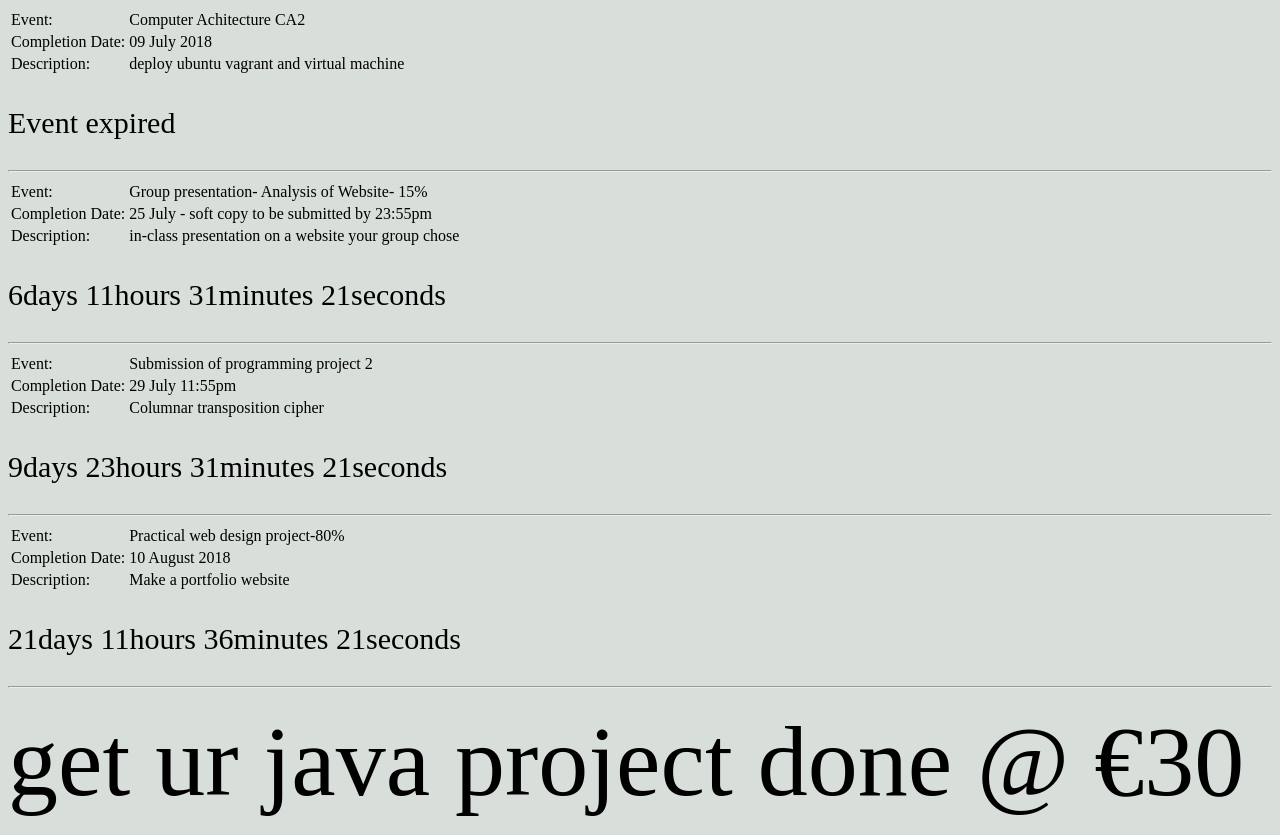
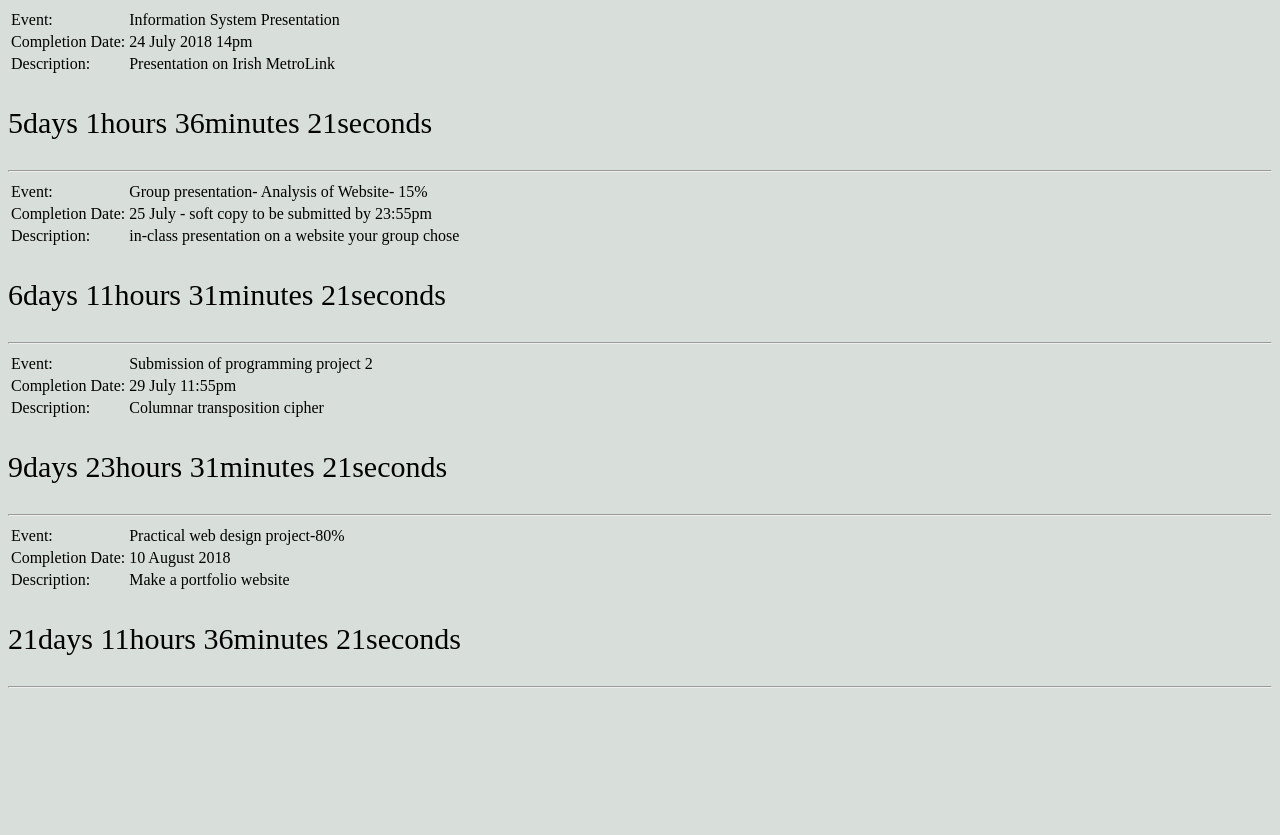
Before and after one commit to El-Nico/El-Nico.github.io, a plain HTML site: page index.html in a window 1280 px wide. After the commit the page ends 800 px from the top, so only its background shows below. Drawn offline with Linux system fonts and the light colour scheme.

Commit message:
update and removal of ad

```diff
--- a/index.html
+++ b/index.html
@@ -11,16 +11,16 @@
     <div id="#1">
         <table >
             <tr>
-                <td>Event:</td><td>Computer Achitecture CA2</td>
+                <td>Event:</td><td>Information System Presentation</td>
             </tr>
             <tr>
-                <td>Completion Date:</td><td>09 July 2018</td>
+                <td>Completion Date:</td><td>24 July 2018 14pm</td>
             </tr>
             <tr>
-                <td>Description:</td><td>deploy ubuntu vagrant and virtual machine</td>
+                <td>Description:</td><td>Presentation on Irish MetroLink</td>
             </tr>
         </table>
-        <p id="#C1" class="countDownParagraph">Event expired</p>
+        <p id="#C1" class="countDownParagraph"></p>
         <hr>
     </div>
     <div id="#2">
@@ -77,11 +77,11 @@
         <p id="#C4" class="countDownParagraph"></p>
         <hr>
     </div>
-    <div id="ad">
+    <!--<div id="ad">
         <p>
             <span class="big">get ur java project done @ &euro;30</span>
         </p>
-    </div>
+    </div>-->
 <script>
 function dispCountdown(id, endDate){
     // Set the date we're counting down to=endDate==>new Date("Sep 5, 2018 15:37:25").getTime();
@@ -112,7 +112,7 @@ let update = setInterval(function() {
   }
 }, 1000);
 }
-//dispCountdown("#C1", new Date("Jul 9, 2018 9:00:00").getTime());
+dispCountdown("#C1", new Date("Jul 24, 2018 14:00:00").getTime());
 dispCountdown("#C2", new Date("Jul 25, 2018 23:55:00").getTime());
 dispCountdown("#C3", new Date("Jul 29, 2018 11:55:00").getTime());
 dispCountdown("#C4", new Date("Aug 10, 2018").getTime());
```
